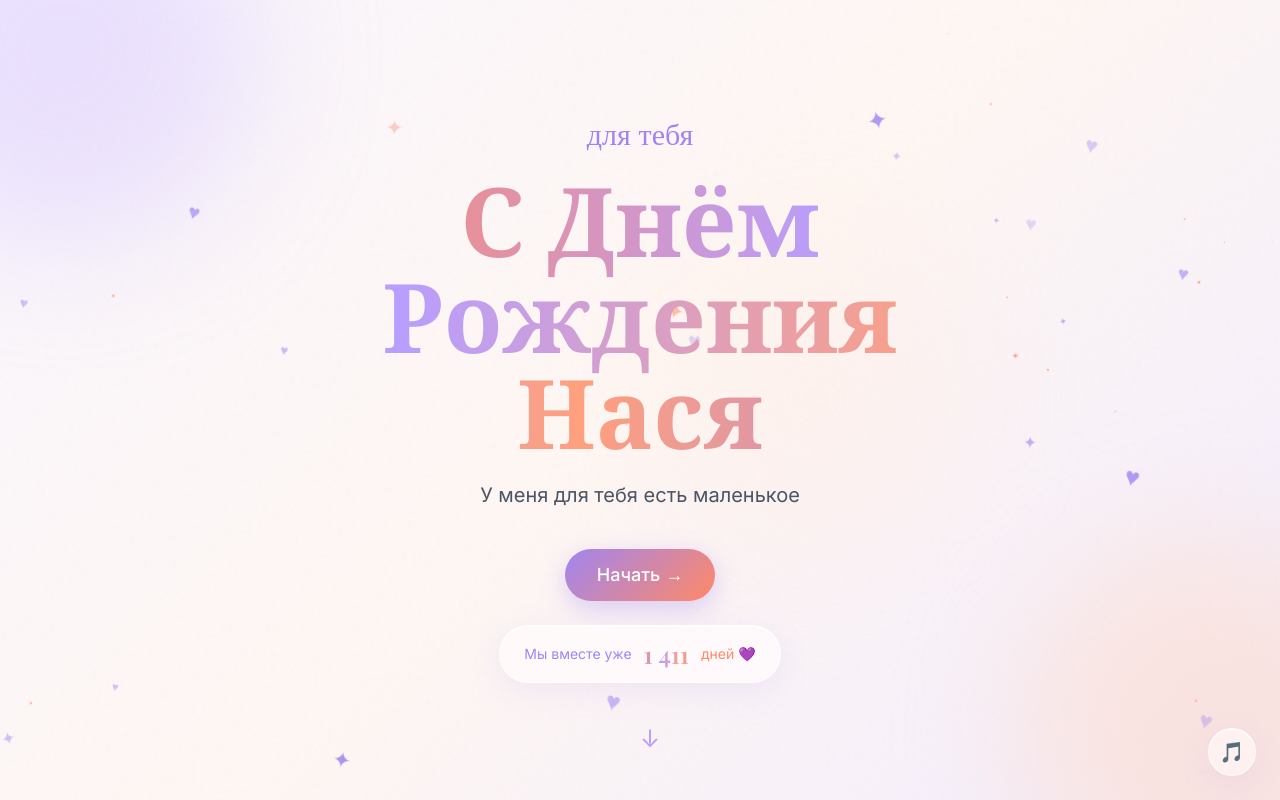
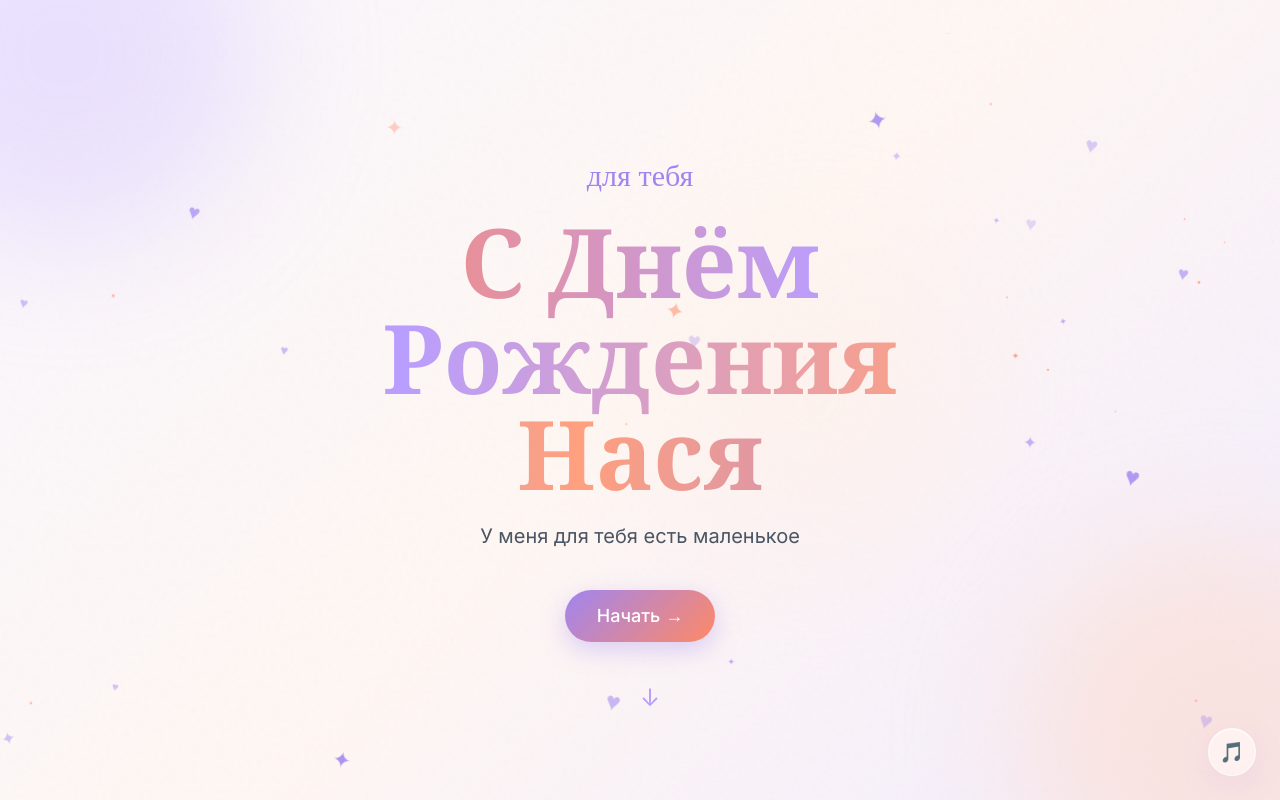
Before and after one commit to stanislaaww/birthday-gift, a React (Vite) app in the folder client/: page / in a window 1280 px wide. Shown: the top 800 px of the page. Built offline with nearby package versions, Linux system fonts and the light colour scheme; no server answers; a web font is replaced by a local one.

Commit message:
Update HeroSection.jsx

```diff
--- a/client/src/sections/HeroSection.jsx
+++ b/client/src/sections/HeroSection.jsx
@@ -52,9 +52,7 @@ export default function HeroSection({ content, onStart }) {
           Начать →
         </motion.button>
 
-        <div className="flex justify-center">
-          <DaysCounter startDate={content.relationshipStart} />
-        </div>
+
 
         {/* Стрелка-намёк скролла */}
         <motion.div
```
